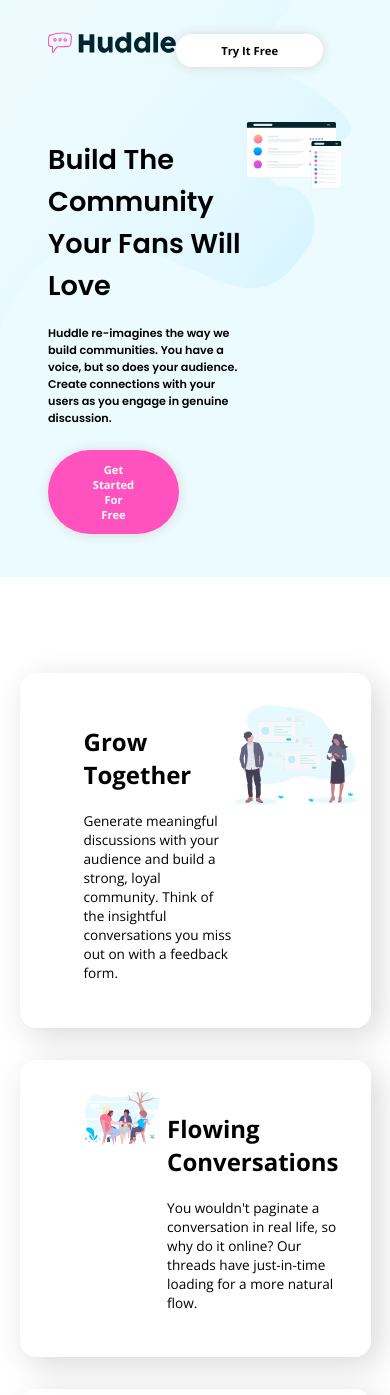
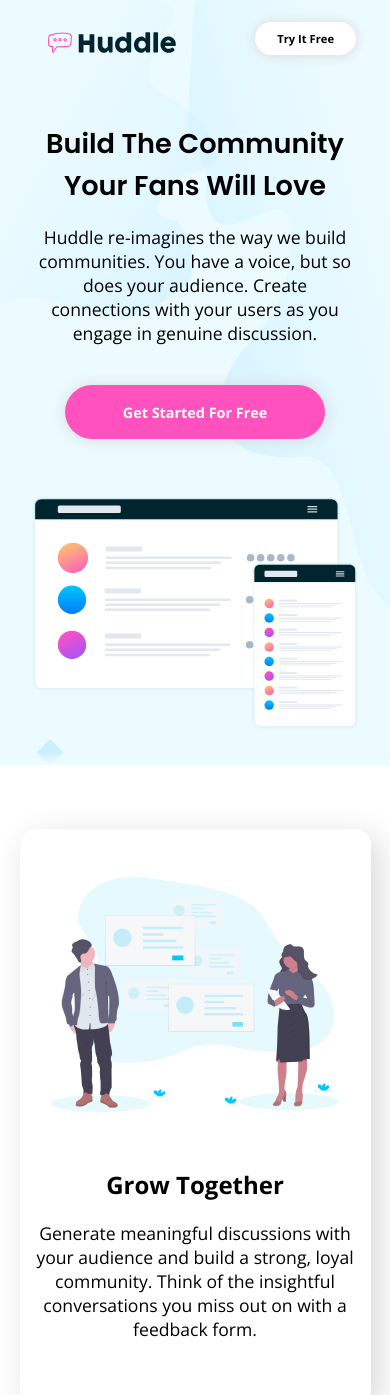
Before and after one commit to ipetryszak/HuddleLandingPage, a plain HTML site: page index.html in a window 390 px wide. Shown: the top 1395 px of the page. Drawn offline with nearby package versions, Linux system fonts and the light colour scheme.

Commit message:
mobile version improved

```diff
--- a/css/style.css
+++ b/css/style.css
@@ -191,3 +191,86 @@ header {
   height: 4em;;
   fill: white;
 }
+
+@media screen and (max-width: 500px)
+{
+  header {
+    background: url("../images/bg-hero-mobile.svg");
+    background-color: hsl(193, 100%, 96%);
+    background-repeat: no-repeat;
+    background-size: cover;
+  }
+  h1 {
+      font-family: 'Poppins';
+      font-size: 1.7rem;
+  }
+  .button {
+    padding: 0.8em 2em;
+    margin: 2em 3em 1em 0;
+  }
+  .header-elements {
+    flex-direction: column;
+    text-align: center;
+    margin: 2em;
+  }
+  .left-text p {
+    font-family: 'Open Sans';
+    font-size: 1.1rem;
+    font-weight: 400;
+  }
+  .button-pink {
+    margin: 4em 0em;;
+    float: none;
+    padding: 1.2em 4em;
+    font-size: 0.9rem;
+  }
+  .container {
+    margin-top: 3em;
+  }
+
+  .row-element {
+    display: flex;
+    flex-direction: column-reverse;
+}
+.second {
+  flex-direction: column;
+}
+  .first-el, .second-el-exc  {
+    padding: 1em;
+    text-align: center;
+  }
+  .second-el, .first-el-exc {
+    display: block;
+    text-align: center;
+    padding: 1em;
+
+  }
+  .first-el  p, .second-el-exc p, .footer  p {
+    font-family: 'Open Sans';
+    font-size: 1.1rem;
+    font-weight: 400;
+  }
+  .join-space {
+    max-width: 75%;
+  }
+  .button-down {
+    margin: 1em 0em 1em 0;
+    padding: 1.3em 4em;
+  }
+.footer {
+  flex-direction: column;
+}
+.left-col {
+  margin: 4em 2em 2em 2em;
+}
+.middle-col {
+  text-align: left;
+  align-self: flex-start;
+  padding-left: 2em;
+  font-size: 1.2em;
+}
+.right-col {
+  text-align: center;
+}
+
+}
```
